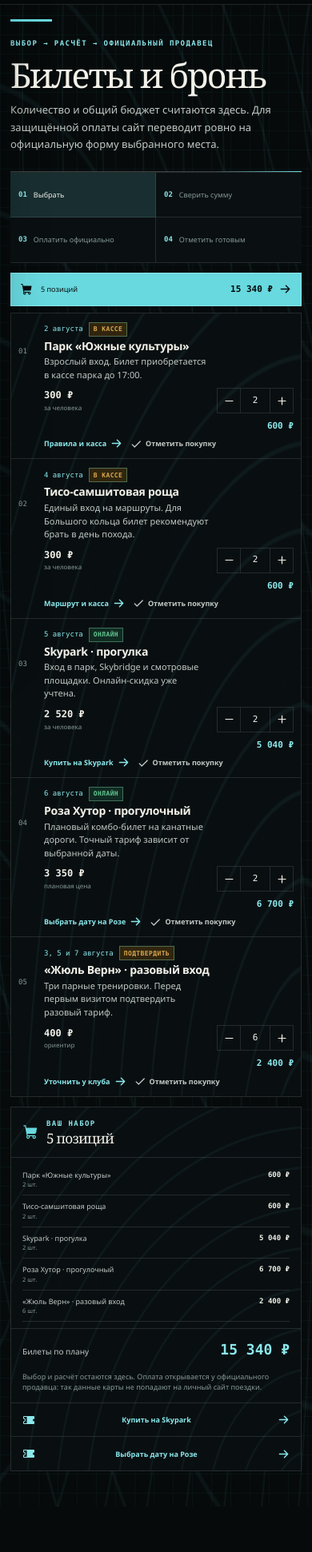
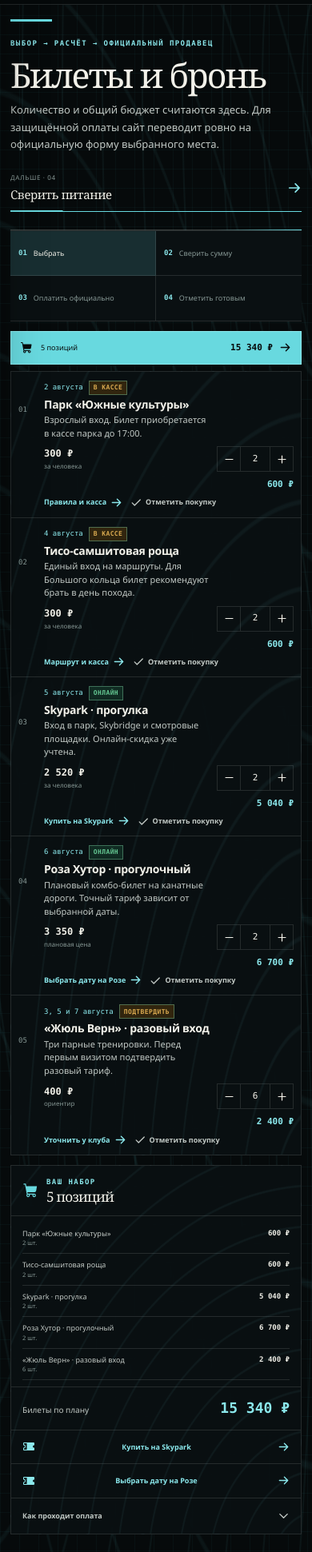
Before and after one commit to TtinpP-P/adler-2026-trip-plan, a Next.js app: page /tickets in a window 390 px wide. Shown: the part 53-1994 px from the top of the page at 80% size. Before the commit the page ends 1937 px from the top, so only its background shows below. Built offline with nearby package versions, Linux system fonts and the light colour scheme.

Commit message:
Connect the trip action flow

```diff
--- /dev/null
+++ b/app/action-flow.css
@@ -0,0 +1,115 @@
+/*
+ * Iteration 6 — CONTEXTUAL ACTION FLOW
+ * One next step per route; supporting explanations follow the action.
+ */
+
+.page-intro__aside {
+  width: min(310px, 32vw);
+  align-self: end;
+}
+
+.primary-path {
+  position: relative;
+  width: 100%;
+  min-width: 0;
+  min-height: 58px;
+  padding: 10px 34px 10px 0;
+  overflow: hidden;
+}
+
+.primary-path::before {
+  position: absolute;
+  right: 0;
+  bottom: -1px;
+  left: 0;
+  height: 2px;
+  content: "";
+  background: var(--cyan);
+  transform: scaleX(0.18);
+  transform-origin: left center;
+  transition: transform var(--motion-enter) var(--ease-out-ui);
+}
+
+.primary-path:hover::before,
+.primary-path:focus-visible::before {
+  transform: scaleX(1);
+}
+
+.primary-path b {
+  display: block;
+  margin-top: 4px;
+  color: var(--text);
+  font-family: var(--font-display);
+  font-size: 16px;
+  font-weight: 560;
+  letter-spacing: -0.025em;
+}
+
+.primary-path > svg {
+  position: absolute;
+  right: 0;
+  color: var(--cyan-strong);
+}
+
+.cart-disclosure {
+  border-top: 1px solid var(--line);
+}
+
+.cart-disclosure summary {
+  display: flex;
+  min-height: 44px;
+  align-items: center;
+  justify-content: space-between;
+  gap: 12px;
+  padding: 0 14px;
+  color: var(--muted);
+  font-size: 9px;
+  font-weight: 800;
+  cursor: pointer;
+  list-style: none;
+}
+
+.cart-disclosure summary::-webkit-details-marker {
+  display: none;
+}
+
+.cart-disclosure[open] summary svg {
+  transform: rotate(180deg);
+}
+
+.cart-disclosure .cart-note {
+  padding: 0 14px 14px;
+  margin: 0;
+  border: 0;
+}
+
+@media (max-width: 1180px) {
+  .page-intro {
+    grid-template-columns: 1fr;
+    gap: 14px;
+  }
+
+  .page-intro__aside {
+    width: min(100%, 430px);
+  }
+
+  .primary-path {
+    min-height: 52px;
+  }
+}
+
+@media (max-width: 620px) {
+  .page-intro__aside {
+    width: 100%;
+  }
+
+  .primary-path b {
+    font-size: 15px;
+  }
+}
+
+@media (prefers-reduced-motion: reduce) {
+  .primary-path::before {
+    transition: none;
+  }
+}
--- a/app/components/Primitives.tsx
+++ b/app/components/Primitives.tsx
@@ -1,11 +1,13 @@
 "use client";
 
 import {
+  ArrowRight,
   ArrowSquareOut,
   MapPin,
   NavigationArrow,
   Phone,
 } from "@phosphor-icons/react";
+import Link from "next/link";
 
 export function PageIntro({
   eyebrow,
@@ -27,6 +29,26 @@ export function PageIntro({
       </div>
       {aside ? <div className="page-intro__aside">{aside}</div> : null}
     </header>
+  );
+}
+
+export function NextStepLink({
+  href,
+  step,
+  children,
+}: {
+  href: string;
+  step: string;
+  children: React.ReactNode;
+}) {
+  return (
+    <Link className="primary-path" href={href}>
+      <span>
+        <small>{step}</small>
+        <b>{children}</b>
+      </span>
+      <ArrowRight size={18} weight="bold" aria-hidden="true" />
+    </Link>
   );
 }
 
--- a/app/components/TicketCenter.tsx
+++ b/app/components/TicketCenter.tsx
@@ -2,6 +2,7 @@
 
 import {
   ArrowRight,
+  CaretDown,
   Check,
   CheckCircle,
   Minus,
@@ -164,10 +165,6 @@ export default function TicketCenter() {
           <span>Билеты по плану</span>
           <b>{formatRub(total)}</b>
         </div>
-        <p className="cart-note">
-          Выбор и расчёт остаются здесь. Оплата открывается у официального продавца: так данные карты
-          не попадают на личный сайт поездки.
-        </p>
         <div className="checkout-list">
           {onlineSelected.map((ticket) => (
             <a href={ticket.href} target="_blank" rel="noreferrer" key={ticket.id}>
@@ -177,6 +174,16 @@ export default function TicketCenter() {
             </a>
           ))}
         </div>
+        <details className="cart-disclosure">
+          <summary>
+            Как проходит оплата
+            <CaretDown size={15} weight="bold" />
+          </summary>
+          <p className="cart-note">
+            Выбор и расчёт остаются здесь. Оплата открывается у официального продавца:
+            данные карты не попадают на сайт поездки.
+          </p>
+        </details>
       </aside>
       </div>
     </>
--- a/app/layout.tsx
+++ b/app/layout.tsx
@@ -5,6 +5,7 @@ import "./globals.css";
 import "./art-direction.css";
 import "./motion.css";
 import "./catalog-mechanics.css";
+import "./action-flow.css";
 
 export const metadata: Metadata = {
   title: {
--- a/app/tickets/page.tsx
+++ b/app/tickets/page.tsx
@@ -1,6 +1,6 @@
 import type { Metadata } from "next";
 import AppShell from "../components/AppShell";
-import { PageIntro } from "../components/Primitives";
+import { NextStepLink, PageIntro } from "../components/Primitives";
 import TicketCenter from "../components/TicketCenter";
 
 export const metadata: Metadata = {
@@ -14,6 +14,11 @@ export default function TicketsPage() {
         eyebrow="Выбор → расчёт → официальный продавец"
         title="Билеты и бронь"
         lead="Количество и общий бюджет считаются здесь. Для защищённой оплаты сайт переводит ровно на официальную форму выбранного места."
+        aside={
+          <NextStepLink href="/food" step="Дальше · 04">
+            Сверить питание
+          </NextStepLink>
+        }
       />
       <div className="booking-steps" aria-label="Этапы покупки">
         <span className="is-active"><b>01</b> Выбрать</span>
```
Also changed, not shown: app/budget/page.tsx (+6 -1 lines), app/events/page.tsx (+6 -1 lines), app/food/page.tsx (+6 -1 lines), app/guide/page.tsx (+6 -1 lines), app/plan/page.tsx (+6 -1 lines), 1 other file (tests, documents, lock files or other folders).
